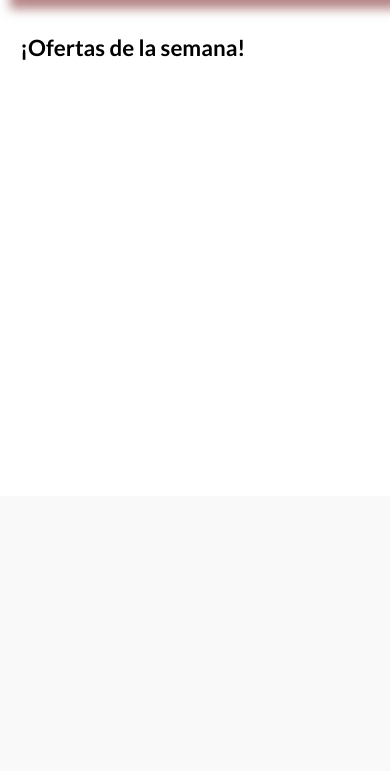
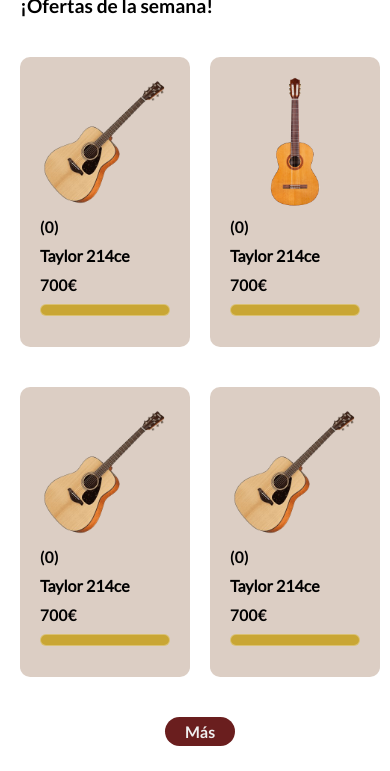
Before and after one commit to sp20960/RiffStore, a PHP site: page / in a window 390 px wide. Shown: the part 348-1119 px from the top of the page. Before the commit the page ends 408 px from the top, so only its background shows below. Run offline with PHP 8.4, Linux system fonts and the light colour scheme.

Commit message:
Implement nav menu mobile, four sample articles

```diff
--- a/frontend/css/index.css
+++ b/frontend/css/index.css
@@ -1,15 +1,16 @@
 :root {
     --primary: #2b2b2b;
     --secondary: #8b5e3c;
+    --secondary-opacity: 139, 94, 60;
     --text: #f0f0f0;
     --accent: #c9a635;
     --btn: #6a1e1e;
 }
 
-/* @font-face {
+@font-face {
     font-family: 'LatoRegular';
-  src: url("/frontend/fonts/Lato-Regular.ttf") format("ttf");
-} */
+    src: url("../fonts/Lato-Regular.ttf");
+}
 
 @font-face {
     font-family: 'LatoBold';
@@ -23,31 +24,86 @@
     text-decoration: none;
 }
 
-h1, h2{
+h1,
+h2,
+p {
     font-family: LatoBold;
 }
 
 h1 {
-    font-size: 1.8rem;
+    font-size: 1.4rem;
     text-align: center;
 }
 
 h2 {
-    font-size: 1.4rem;
+    font-size: 1.2rem;
     padding-top: 20px;
     text-align: start;
+    grid-column: span 2;
+}
+
+h3 {
+    font-family: LatoRegular;
+    font-size: 1rem;
 }
 
 header {
     padding: 10px 20px;
     background-color: var(--primary);
     display: flex;
+    width: 100vw;
     align-items: center;
     justify-content: space-between;
+    position: fixed;
+    z-index: 1000;
 }
 
-img[alt="logo"]{
+img[alt="logo"] {
     width: 30px;
+}
+
+nav {
+    background-color: var(--primary);
+    position: fixed;
+    display: none;
+    flex-direction: column;
+    gap: 10px;
+    padding: 40px 20px;
+    top: 0;
+    right: 0;
+    height: 100vh;
+    width: 100vw;
+    z-index: 1000;
+    color: var(--text);
+}
+
+.fa-x {
+    display: flex;
+    justify-content: end;
+    width: calc(100vw - 40px);
+    cursor: pointer;
+}
+
+.nav-visible {
+    display: flex;
+}
+
+a {
+    text-decoration: none;
+    color: var(--text);
+    font-size: 2rem;
+    font-family: LatoBold;
+    cursor: pointer;
+}
+
+nav p {
+    font-size: 2rem;
+    cursor: pointer;
+}
+
+.dropdown-content {
+    padding-left: 25px;
+    display: none;
 }
 
 form {
@@ -68,7 +124,9 @@ input[type="search"] {
     width: 180px;
 }
 
-.fa-bars, .fa-cart-shopping, .fa-circle-user {
+.fa-bars,
+.fa-cart-shopping,
+.fa-circle-user {
     color: var(--text);
     cursor: pointer;
 }
@@ -81,7 +139,7 @@ main {
 
 .carousel {
     box-shadow: 10px 10px 10px rgba(155, 91, 91, 0.733);
-    padding-top: 10px ;
+    padding-top: 10px;
     position: relative;
 }
 
@@ -97,16 +155,21 @@ img.active {
 
 
 @keyframes fade {
-    from { opacity: 0; }
-    to { opacity: 1; }
+    from {
+        opacity: 0;
+    }
+
+    to {
+        opacity: 1;
+    }
 }
 
 .btn {
     position: absolute;
     top: 50%;
     transform: translateY(-50%);
-    background: rgba(255,255,255,0.1);
-    border: 1px solid rgba(255,255,255,0.3);
+    background: rgba(255, 255, 255, 0.1);
+    border: 1px solid rgba(255, 255, 255, 0.3);
     color: white;
     width: 45px;
     height: 45px;
@@ -117,9 +180,64 @@ img.active {
     cursor: pointer;
 }
 
-  .prev { left: 10px; }
-  .next { right: 10px; }
+.prev {
+    left: 10px;
+}
+
+.next {
+    right: 10px;
+}
 
 main section:nth-child(3) {
     padding: 15px 20px;
+    display: grid;
+    grid-template-columns: 1fr 1fr;
+    row-gap: 40px;
+    column-gap: 20px;
 }
+
+.card {
+    display: flex;
+    flex-direction: column;
+    gap: 10px;
+    padding: 20px;
+    width: 100%;
+    height: 290px;
+    background-color: rgba(var(--secondary-opacity), 0.3);
+    border-radius: 10px;
+}
+
+.card img {
+    width: 130px;
+    object-fit: cover;
+}
+
+.card-stars {
+    display: flex;
+    align-items: center;
+    justify-content: start;
+}
+
+.card-buy {
+    display: flex;
+    justify-content: center;
+    background-color: var(--accent);
+    border: 1px solid rgba(255, 255, 255, 0.3);
+    padding: 5px;
+    border-radius: 10px;
+    cursor: pointer;
+}
+
+.container-more {
+    grid-column: span 2;
+    display: flex;
+    justify-content: center;
+
+}
+
+.container-more p{
+    color: var(--text);
+    background-color: #6a1e1e;
+    border-radius: 20px;
+    padding: 5px 20px;
+}
--- a/frontend/index.html
+++ b/frontend/index.html
@@ -12,7 +12,19 @@
 <body>
     <header>
         <i class="fa-regular fa-bars fa-xl"></i>
-        <nav></nav>
+        <nav>
+            <i class="fa-regular fa-x fa-2xl"></i>
+            <a href="">Inicio</a>
+            <p>Tienda
+                <i class="fa-regular fa-caret-down"></i>
+            </p>
+            <div class="dropdown-content">
+                <a href="">Guitarras electricas</a>
+                <a href="">Guitarras acústicas</a>
+            </div>
+            <a href="">Ofertas</a>
+            <a href="">Novedades</a>
+        </nav>
         <img src="./images/brand/logo_claro.png" alt="logo">
         <form action="#">
             <input type="search" name="search" id="">
@@ -24,17 +36,88 @@
     <main>
         <h1>Bienvenido a Riff Store!</h1>
         <section class="carousel">
-            <img src="https://picsum.photos/id/1018/600/350" class="active" alt="Imagen 1">
-            <img src="https://picsum.photos/id/1025/600/350" alt="Imagen 2">
-            <img src="https://picsum.photos/id/1036/600/350" alt="Imagen 3">
+            <img src="./images/carousel/1.png" class="active" alt="Imagen 1">
+            <img src="./images/carousel/2.png" alt="Imagen 2">
+            <img src="./images/carousel/3.png" alt="Imagen 3">
             <button class="btn prev">&#10094;</button>
             <button class="btn next">&#10095;</button>
         </section>
         <section>
             <h2>¡Ofertas de la semana!</h2>
+            <article class="card">
+                <img src="./images/products/yamaha_f310/image.jpg" alt="">
+                <div class="card-stars">
+                    <i class="fa-regular fa-star fa-sm"></i>
+                    <i class="fa-regular fa-star fa-sm"></i>
+                    <i class="fa-regular fa-star fa-sm"></i>
+                    <i class="fa-regular fa-star fa-sm"></i>
+                    <i class="fa-regular fa-star fa-sm"></i>
+                    <p>(0)</p>
+                </div>
+                <h3>Taylor 214ce</h3>
+                <p>700€</p>
+                <div class="card-buy">
+                    <i class="fa-regular fa-cart-shopping"></i>
+                </div>
+            </article>
+            <article class="card">
+                <img src="./images/products/cordoba_c5/image.jpg" alt="">
+                <div class="card-stars">
+                    <i class="fa-regular fa-star fa-sm"></i>
+                    <i class="fa-regular fa-star fa-sm"></i>
+                    <i class="fa-regular fa-star fa-sm"></i>
+                    <i class="fa-regular fa-star fa-sm"></i>
+                    <i class="fa-regular fa-star fa-sm"></i>
+                    <p>(0)</p>
+                </div>
+                <h3>Taylor 214ce</h3>
+                <p>700€</p>
+                <div class="card-buy">
+                    <i class="fa-regular fa-cart-shopping"></i>
+                </div>
+            </article>
+            <article class="card">
+                <img src="./images/products/yamaha_f310/image.jpg" alt="">
+                <div class="card-stars">
+                    <i class="fa-regular fa-star fa-sm"></i>
+                    <i class="fa-regular fa-star fa-sm"></i>
+                    <i class="fa-regular fa-star fa-sm"></i>
+                    <i class="fa-regular fa-star fa-sm"></i>
+                    <i class="fa-regular fa-star fa-sm"></i>
+                    <p>(0)</p>
+                </div>
+                <h3>Taylor 214ce</h3>
+                <p>700€</p>
+                <div class="card-buy">
+                    <i class="fa-regular fa-cart-shopping"></i>
+                </div>
+            </article>
+            <article class="card">
+                <img src="./images/products/yamaha_f310/image.jpg" alt="">
+                <div class="card-stars">
+                    <i class="fa-regular fa-star fa-sm"></i>
+                    <i class="fa-regular fa-star fa-sm"></i>
+                    <i class="fa-regular fa-star fa-sm"></i>
+                    <i class="fa-regular fa-star fa-sm"></i>
+                    <i class="fa-regular fa-star fa-sm"></i>
+                    <p>(0)</p>
+                </div>
+                <h3>Taylor 214ce</h3>
+                <p>700€</p>
+                <div class="card-buy">
+                    <i class="fa-regular fa-cart-shopping"></i>
+                </div>
+            </article>
+            <div class="container-more">
+                <p>Más</p>
 
+            </div>
         </section>
     </main>
+    <footer>
+
+    </footer>
     <script src="./js/index.js"></script>
+    <script src="./js/common.js"></script>
 </body>
 </html>
--- /dev/null
+++ b/frontend/js/common.js
@@ -0,0 +1,13 @@
+document.addEventListener('DOMContentLoaded', () => {
+    const barsMenu = document.querySelector('.fa-bars');
+    const closeBtn = document.querySelector('.fa-x');
+    const nav = document.querySelector('header nav');
+
+    barsMenu.addEventListener('click', () => {
+        nav.classList.add('nav-visible')
+    })
+
+    closeBtn.addEventListener('click', () => {
+        nav.classList.remove('nav-visible')
+    })
+});
```
Also changed, not shown: frontend/css/common.css (added), frontend/images/carousel/1.png (added), frontend/images/carousel/2.png (added), frontend/images/carousel/3.png (added). Lines whose indentation alone changed are shown as unchanged.
